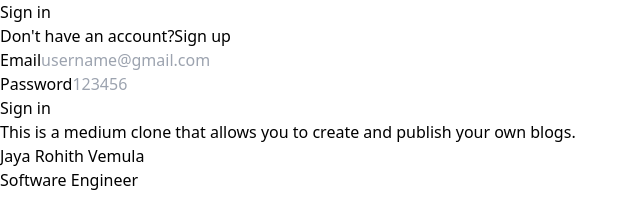
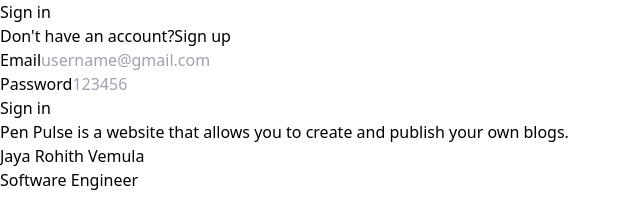
Before and after one commit to Jaya-Rohith-Vemula/medium, a React (Vite) app in the folder frontend/: page /signin in a window 1280 px wide. Shown: the top 210 px of the page, without its empty margins (0-640 px from the left). Built offline with nearby package versions, Linux system fonts and the light colour scheme; no server answers.

Commit message:
fix: update project title

```diff
--- a/frontend/index.html
+++ b/frontend/index.html
@@ -4,7 +4,7 @@
     <meta charset="UTF-8" />
     <link rel="icon" type="image/svg+xml" href="/vite.svg" />
     <meta name="viewport" content="width=device-width, initial-scale=1.0" />
-    <title>Medium Clone</title>
+    <title>Pen Pulse</title>
   </head>
   <body>
     <div id="root"></div>
--- a/frontend/src/components/Appbar.tsx
+++ b/frontend/src/components/Appbar.tsx
@@ -8,7 +8,7 @@
         to={"/blogs"}
         className="flex flex-col justify-center cursor-pointer"
       >
-        Medium
+        Pen Pulse
       </Link>
       <div>
         <Link to={`/publish`}>
--- a/frontend/src/components/Quote.tsx
+++ b/frontend/src/components/Quote.tsx
@@ -4,7 +4,7 @@
       <div className="flex justify-center">
         <div className="max-w-lg">
           <div className="text-3xl font-bold">
-            This is a medium clone that allows you to create and publish your
+            Pen Pulse is a website that allows you to create and publish your
             own blogs.
           </div>
           <div className="max-w-md text-xl font-semibold text-left mt-4">
```
